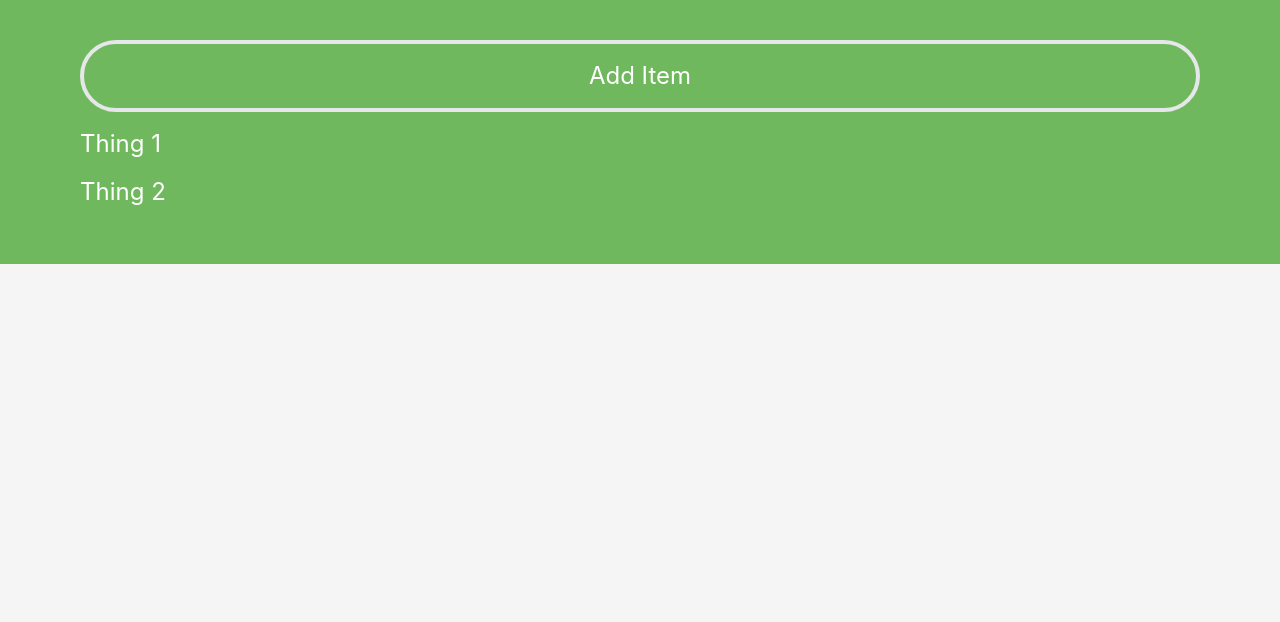
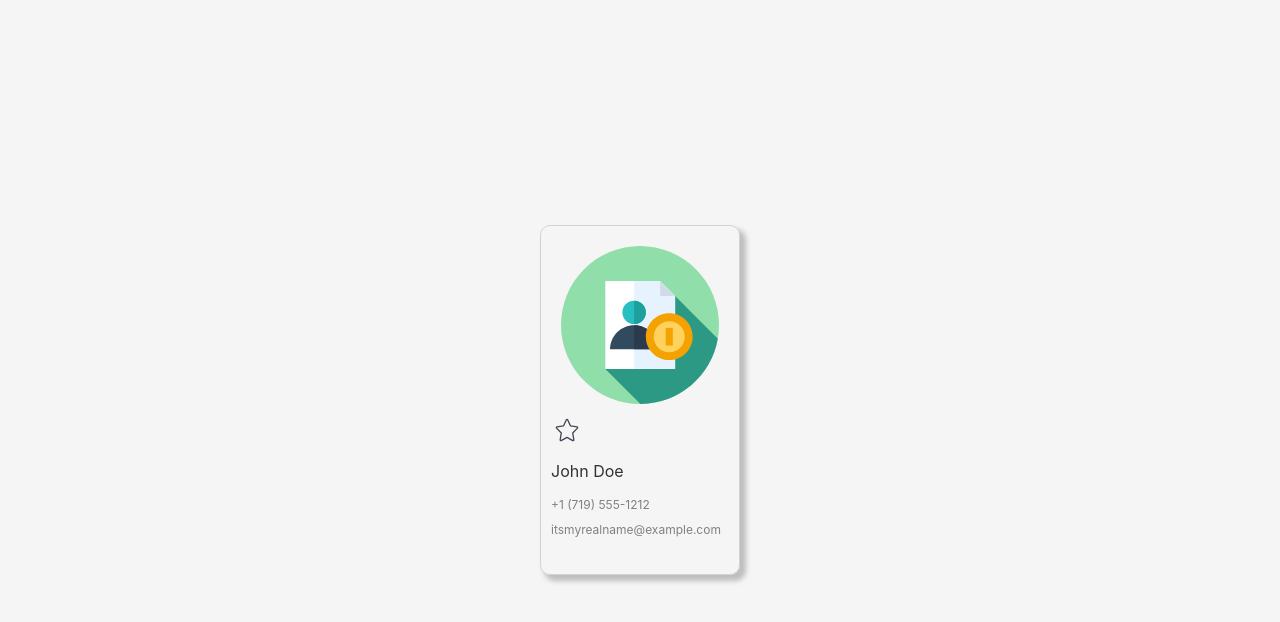
Before and after one commit to Mini-GT/meme-generator, a React (Vite) app: page / in a window 1280 px wide. Shown: the top 622 px of the page. Built offline with nearby package versions, Linux system fonts and the light colour scheme.

Commit message:
used state for the jsx values

```diff
--- /dev/null
+++ b/src/challenges/complexState/App.tsx
@@ -0,0 +1,38 @@
+import {useState} from "react"
+
+export default function App() {
+    const [contact, setContact] = useState({
+        firstName: "John",
+        lastName: "Doe",
+        phone: "+1 (719) 555-1212",
+        email: "itsmyrealname@example.com",
+        isFavorite: false
+    })
+    /**
+     * Challenge: Fill in the values in the markup
+     * using the properties of our state object above
+     * (Ignore `isFavorite` for now)
+     */
+    function toggleFavorite() {
+    }
+
+    return (
+        <main>
+            <article className="card">
+                <img src="/svg/profile.svg" className="card--image" />
+                <div className="card--info">
+                    <img
+                        src={`/svg/star.svg`}
+                        className="card--favorite w-8"
+                        onClick={toggleFavorite}
+                    />
+                    <h2 className="card--name">
+                      {`${contact.firstName} ${contact.lastName}`}
+                    </h2>
+                    <p className="card--contact">{contact.phone}</p>
+                    <p className="card--contact">{contact.email}</p>
+                </div>
+            </article>
+        </main>
+    )
+}
--- a/src/main.tsx
+++ b/src/main.tsx
@@ -2,9 +2,10 @@ import { StrictMode } from 'react'
 import { createRoot } from 'react-dom/client'
 // import App from './App.tsx'
 // import App from './challenges/outputRandomURL/App'
-import App from './challenges/addThingToTheArray/App'
+// import App from './challenges/addThingToTheArray/App'
 // import App from './challenges/statePractice/App'
 // import App from './challenges/flippingStateBackAndForth/App'
+import App from './challenges/complexState/App'
 import './index.css'
 
 createRoot(document.getElementById('root')!).render(
```
